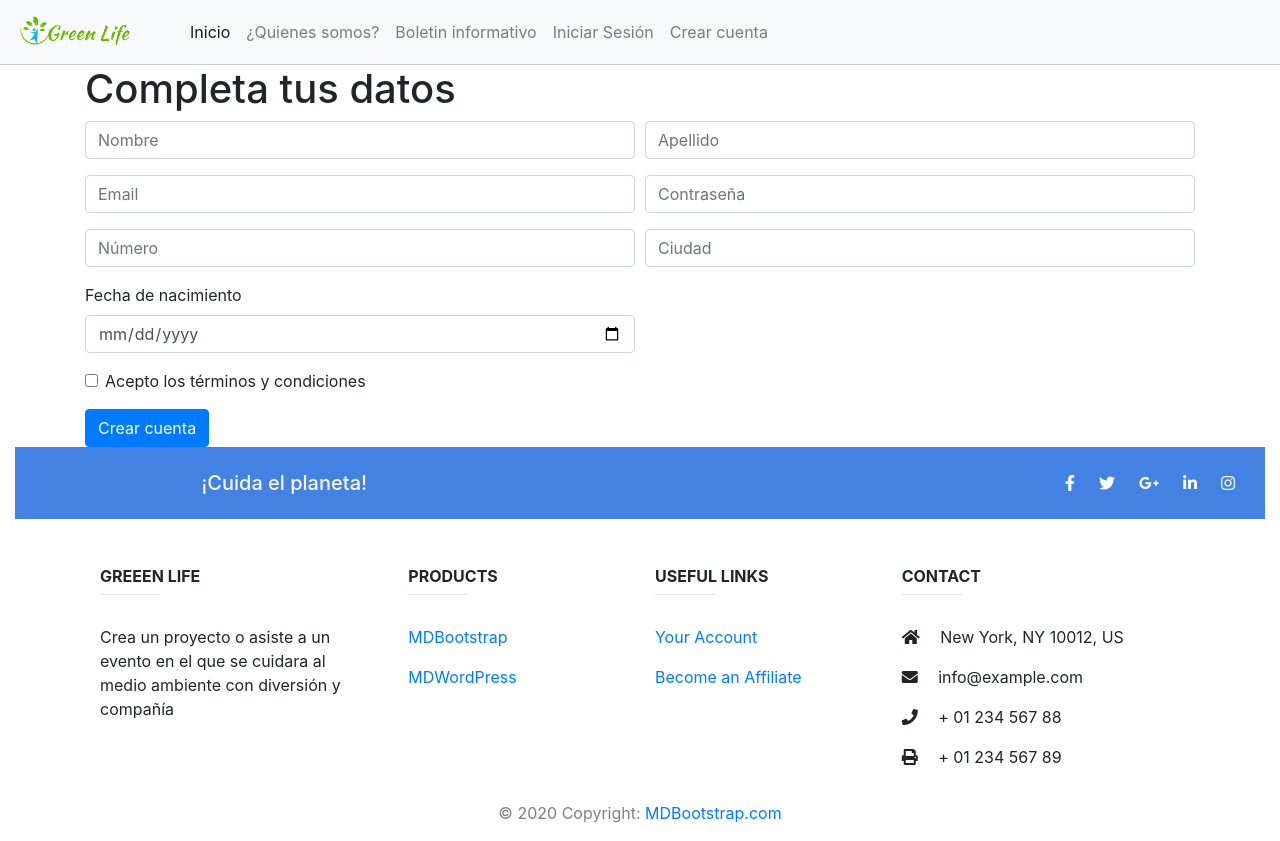
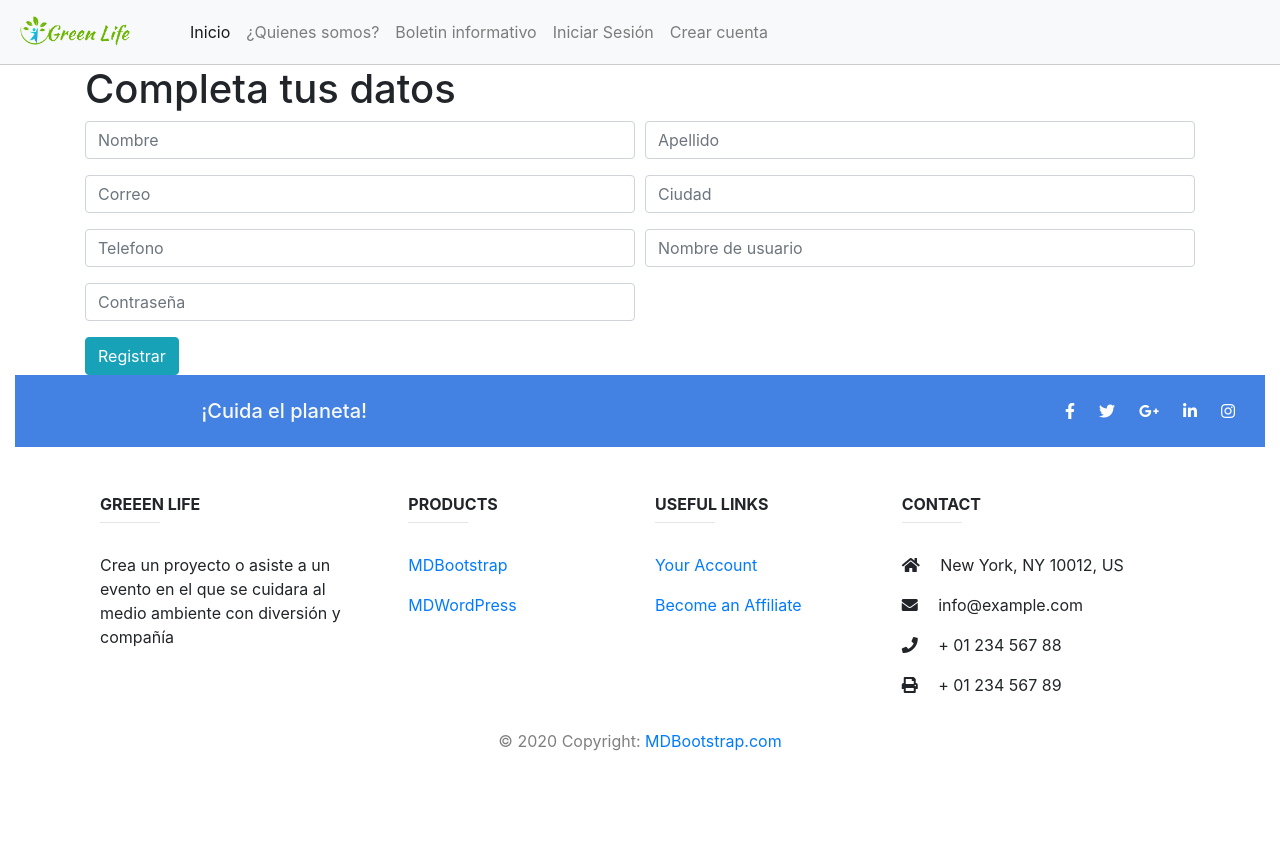
Before and after one commit to DanielaPF15/GreenLifeAngular, an Angular app: page /sign-up in a window 1280 px wide. After the commit the page ends 800 px from the top, so only its background shows below. Built offline with nearby package versions, Linux system fonts and the light colour scheme.

Commit message:
Agrego enlace con la base de datos

```diff
--- a/src/app/Components/sign-up/sign-up.component.html
+++ b/src/app/Components/sign-up/sign-up.component.html
@@ -14,41 +14,33 @@
             </div>
             <div class="form-row">
                 <div class="col-md-6 mb-3">
-                    <input formControlName="email" type="email" class="form-control" id="validationDefault03" placeholder="Email" required>
+
+                    <input formControlName="email" type="email" class="form-control" id="validationDefault01" placeholder="Correo" required>
+                    <p *ngIf="signUpForm.get('email').hasError('email')" class="errorMessage">El correo electronico es incorrecto</p>
                 </div>
                 <div class="col-md-6 mb-3">
-                    <input formControlName="password" type="password" class="form-control" id="validationDefault04" placeholder="Contraseña"
+                    <input formControlName="city"  type="text" class="form-control" id="validationDefault02" placeholder="Ciudad"
+                        required>
+                </div>
+            </div>
+            <div class="form-row">
+                <div class="col-md-6 mb-3">
+                    <input formControlName="cellPhone" type="text" class="form-control" id="validationDefault03" placeholder="Telefono" required>
+                </div>
+                <div class="col-md-6 mb-3">
+                    <input formControlName="userName" type="text" class="form-control" id="validationDefault04" placeholder="Nombre de usuario"
                         required>
                 </div>
 
             </div>
             <div class="form-row">
                 <div class="col-md-6 mb-3">
-                    <input formControlName="cellPhone" type="text" class="form-control" id="validationDefault05" placeholder="Número" required>
-                </div>
-                <div class="col-md-6 mb-3">
-                    <input formControlName="city" type="text" class="form-control" id="validationDefault06" placeholder="Ciudad" required>
+                    <input formControlName="password" type="password" class="form-control" id="validationDefault06" placeholder="Contraseña" required>
+                    <p *ngIf="signUpForm.get('password').hasError('minlength')" class="errorMessage">La contraseña debe ser mayor a 6 caracteres</p>
                 </div>
             </div>
 
-
-
-            <div class="form-row">
-
-                <div class="col-md-6 mb-3">
-                    <label for="validationDefault08">Fecha de nacimiento</label>
-                    <input formControlName="birthDate" type="date" class="form-control" id="validationDefault08" name="fecha" required>
-                </div>
-            </div>
-            <div class="form-group">
-                <div class="form-check">
-                    <input class="form-check-input" type="checkbox" value="" id="invalidCheck2" required>
-                    <label class="form-check-label" for="invalidCheck2">
-                        Acepto los términos y condiciones
-                    </label>
-                </div>
-            </div>
-            <button class="btn btn-primary cuenta" type="submit">Crear cuenta</button>
+            <button class="btn btn-info">Registrar</button>
         </form>
     </div>
 </div>
--- a/src/app/Components/sign-up/sign-up.component.ts
+++ b/src/app/Components/sign-up/sign-up.component.ts
@@ -1,5 +1,7 @@
 import { Component, OnInit } from '@angular/core';
 import { FormBuilder, FormGroup, Validators} from '@angular/forms'
+import { UserService } from '../../Services/user.service'
+
 @Component({
   selector: 'app-sign-up',
   templateUrl: './sign-up.component.html',
@@ -9,7 +11,8 @@ export class SignUpComponent implements OnInit {
   signUpForm: FormGroup
 
   constructor(
-    private formBuilder: FormBuilder
+    private formBuilder: FormBuilder,
+    private userService: UserService
     ) {
       this.validator()
      }
@@ -26,17 +29,26 @@ export class SignUpComponent implements OnInit {
       cellPhone:['',Validators.required],
       userName: ['', Validators.required],
       password: ['', [Validators.required,Validators.minLength(6)]],
-      role: ['User', Validators.required],
-      birthDate: [''],
-      status: ['']
+      role: ['Voluntario', Validators.required],
+      status: [true]
 
     })
   }
-  saveUser(){
-    if(this.signUpForm.valid){
-      alert('Se va a guardar la informacion')
-    }else{
-      alert('El formulario no es válido')
+  saveUser() {
+    if (this.signUpForm.valid) {
+      console.log(this.signUpForm.value)
+     this.userService.createUser(this.signUpForm.value).subscribe(
+        (userCreated) => {
+
+          console.log(userCreated)
+          alert('Usuario creado correctamente')
+
+        }, (error) => {
+          console.error('Tuvimos un errror ->', error)
+        }
+      )
+    } else {
+      alert('El formulario no es valido')
     }
   }
 }
--- /dev/null
+++ b/src/app/Models/user.ts
@@ -0,0 +1,12 @@
+export interface User {
+    id: String,
+    name: String,
+    lastName: String,
+    email: String,
+    city: String,
+    cellPhone: String,
+    userName: String,
+    password: String,
+    role: String,
+    status: Boolean
+}
--- /dev/null
+++ b/src/app/Services/user.service.ts
@@ -0,0 +1,17 @@
+import { Injectable } from '@angular/core';
+import { HttpClient } from '@angular/common/http';
+import { User } from '../Models/user';
+
+@Injectable({
+  providedIn: 'root'
+})
+export class UserService {
+  apiUrl: String = 'https://green-life-artemisas.herokuapp.com'
+  constructor(
+    private http: HttpClient
+  ) { }
+
+  createUser(formData){
+    return this.http.post<User>(`${this.apiUrl}/user/create`, formData)
+  }
+}
--- a/src/app/app.module.ts
+++ b/src/app/app.module.ts
@@ -3,6 +3,7 @@ import { NgModule } from '@angular/core';
 
 import { Routes, RouterModule } from '@angular/router';
 import { ReactiveFormsModule, FormsModule} from '@angular/forms';
+import { HttpClientModule } from '@angular/common/http'
 
 import { AppComponent } from './app.component';
 import { MenuComponent } from './Components/menu/menu.component';
@@ -27,7 +28,8 @@ const routesApp: Routes = [
     BrowserModule,
     RouterModule.forRoot(routesApp),
     ReactiveFormsModule,
-    FormsModule
+    FormsModule,
+    HttpClientModule
   ],
   providers: [],
   bootstrap: [AppComponent]
--- a/src/styles.css
+++ b/src/styles.css
@@ -1 +1,7 @@
 /* You can add global styles to this file, and also import other style files */
+
+.errorMessage{
+    color:red;
+    font-weight: bold;
+    font-family: 'Courier New', Courier, monospace;
+}
```
Also changed, not shown: 1 other file (tests, documents, lock files or other folders).
